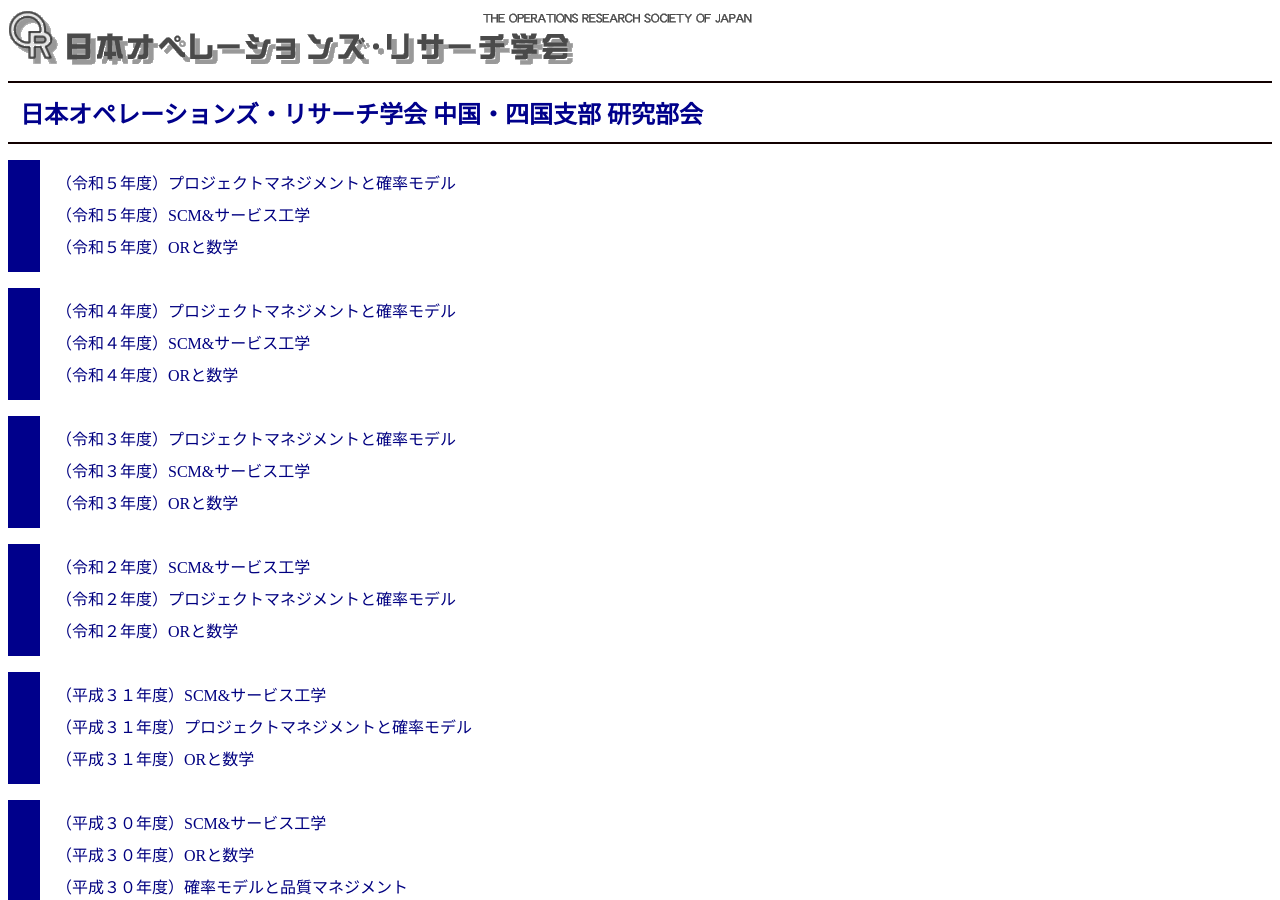
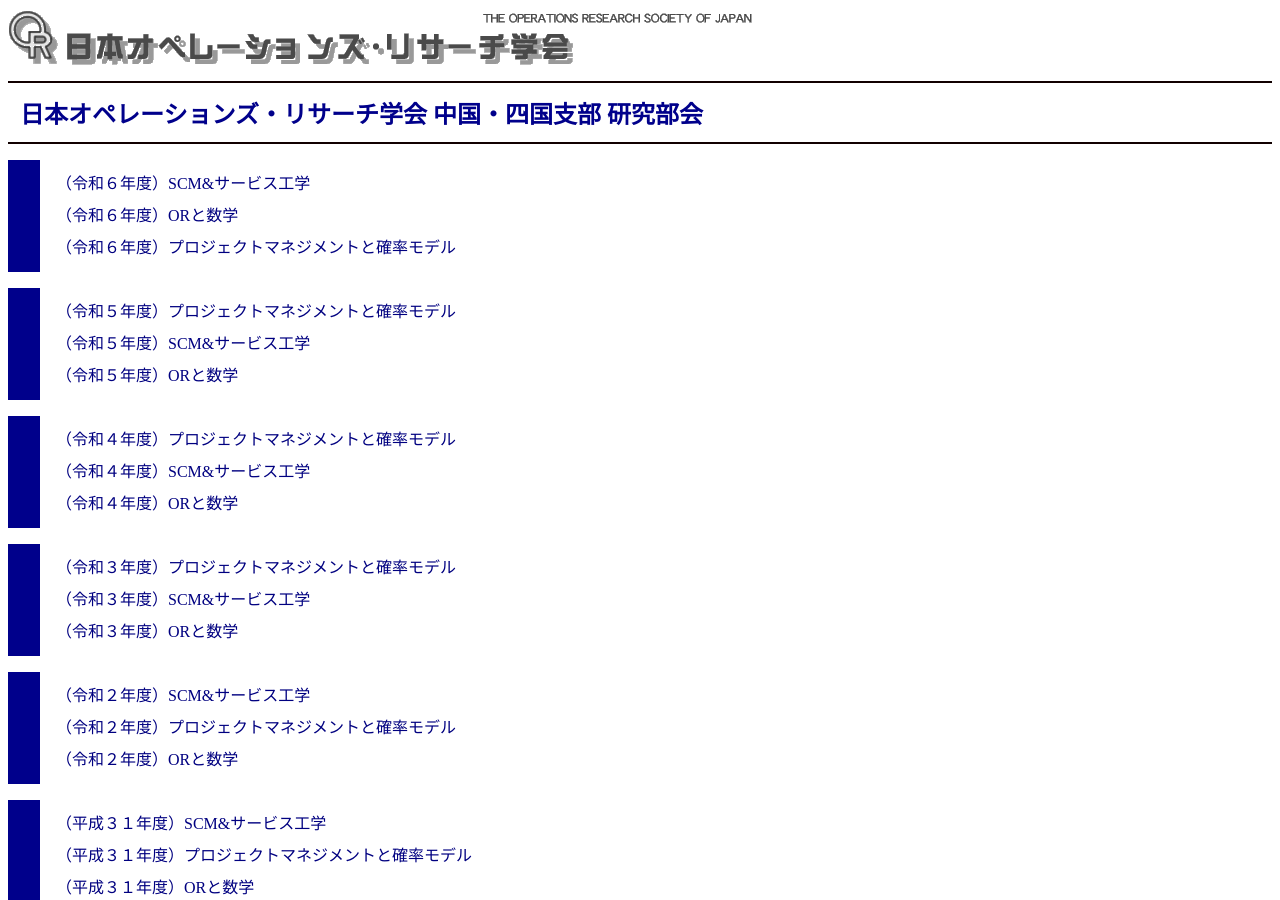
Before and after one commit to orsj-cs/orsj-cs.github.io, a Jekyll site: the page built from bukai/index.html, in a window 1280 px wide and 900 px high. Built offline with Jekyll 4.4.1, drawn with Linux system fonts in a browser that asks for light colours.

Commit message:
Update index.html

```diff
--- a/bukai/index.html
+++ b/bukai/index.html
@@ -2,6 +2,11 @@
 layout: default
 title: 日本オペレーションズ・リサーチ学会 中国・四国支部 研究部会
 ---
+<ul>
+    <li><a href="../sokai/sokai2024/mc-1.pdf">（令和６年度）SCM&amp;サービス工学</a></li>
+    <li><a href="../sokai/sokai2024/mc-2.pdf">（令和６年度）ORと数学</a></li>
+    <li><a href="../sokai/sokai2024/mc-3.pdf">（令和６年度）プロジェクトマネジメントと確率モデル</a></li>
+</ul>
 <ul>
     <li><a href="../sokai/sokai2023/mc-1.pdf">（令和５年度）プロジェクトマネジメントと確率モデル</a></li>
     <li><a href="../sokai/sokai2023/mc-2.pdf">（令和５年度）SCM&amp;サービス工学</a></li>
```
